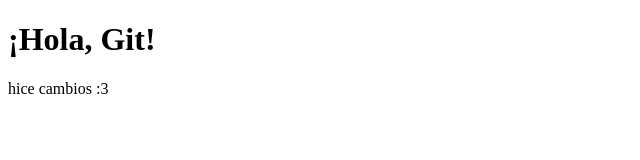
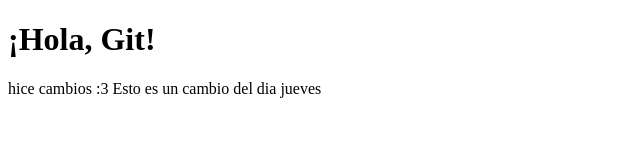
Before and after one commit to JeremiasBM/mi-primer-repo, a plain HTML site: page index.html in a window 1280 px wide. Shown: the whole page, without its empty margins (0-640 px from the left). Drawn offline with Linux system fonts and the light colour scheme.

Commit message:
agregué un nuevo mensaje en el index.html jueves

```diff
--- a/index.html
+++ b/index.html
@@ -5,3 +5,5 @@
     <h1>¡Hola, Git!</h1>
 </body>
 </html> hice cambios :3
+
+Esto es un cambio del dia jueves
```
